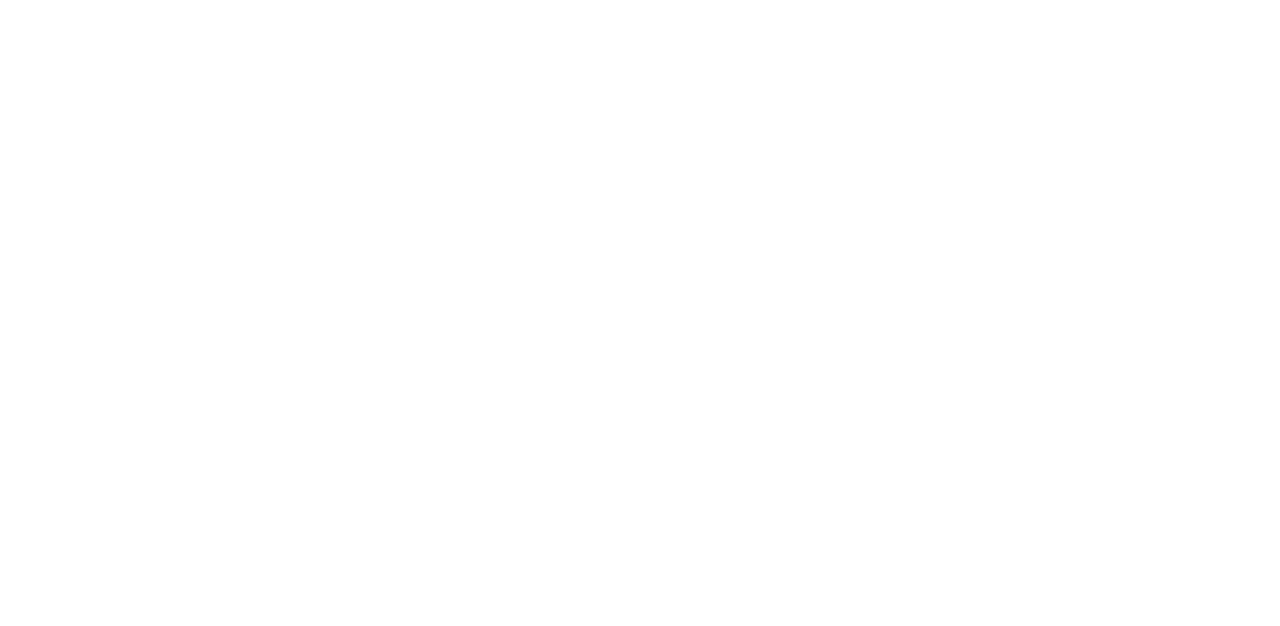
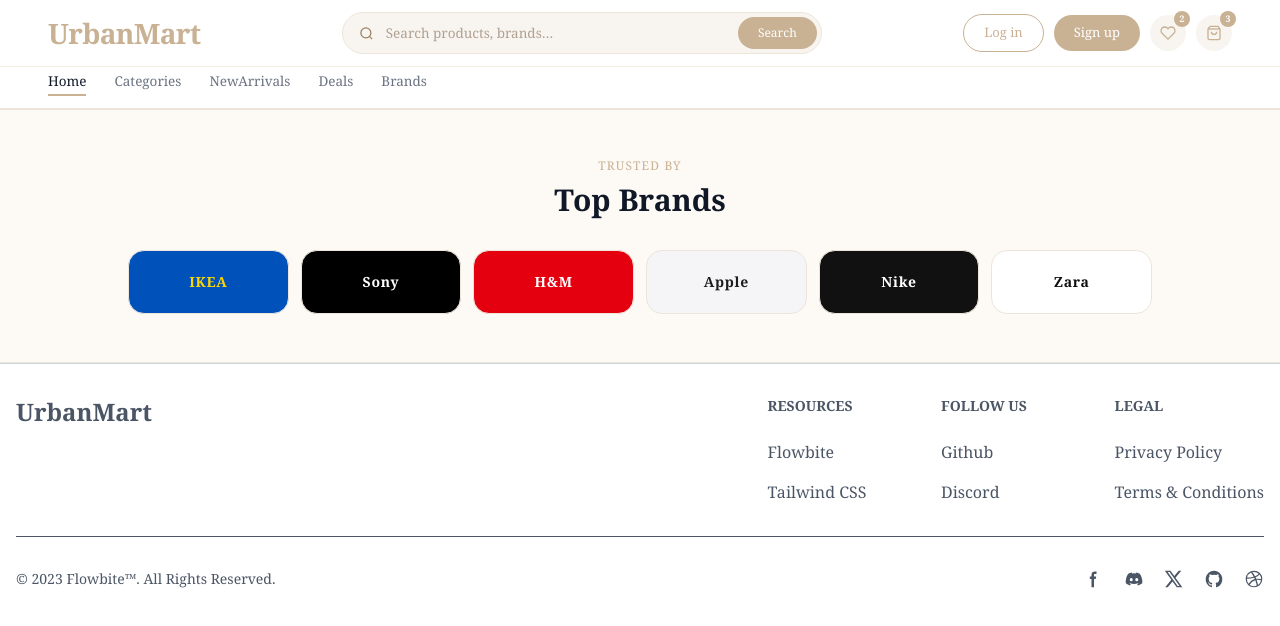
Before and after one commit to Officialakshat/react-Ecommerce, a React (Vite) app in the folder UrbanMart/: page /brands in a window 1280 px wide. Before the commit this address had no page. Shown: the top 626 px of the page. Built offline with nearby package versions, Linux system fonts and the light colour scheme.

Commit message:
updated (brands component)

```diff
--- a/UrbanMart/src/App.jsx
+++ b/UrbanMart/src/App.jsx
@@ -8,6 +8,7 @@
 import { Categories } from "./pages/Category";
 import { NewArrivals } from "./pages/NewArrivals";
 import { BestDeals } from "./pages/BestDeals";
+import { Brands } from "./pages/Brands";
 
 function App() {
   return (
@@ -20,7 +21,7 @@
           <Route path="newArrivals" element={<NewArrivals />} />
           <Route path="bestDeals" element={<BestDeals />} />
           <Route path="cart" element={<Cart />} />
-
+          <Route path="brands" element={<Brands />} />
           {/* <Route path="product/:id" element={<ProductDetails />} /> */}
 
           <Route path="checkout" element={<Checkout />} />
--- a/UrbanMart/src/components/Header.jsx
+++ b/UrbanMart/src/components/Header.jsx
@@ -7,7 +7,6 @@
   { name: "NewArrivals", path: "/newArrivals" },
   { name: "Deals", path: "/bestDeals" },
   { name: "Brands", path: "/brands" },
-  { name: "About", path: "/about" },
 ];
 
 export default function Navbar() {
--- /dev/null
+++ b/UrbanMart/src/pages/Brands.jsx
@@ -0,0 +1,37 @@
+const brands = [
+  { name: "IKEA", bg: "#0051BA", text: "#FFD700" },
+  { name: "Sony", bg: "#000", text: "#fff" },
+  { name: "H&M", bg: "#E50010", text: "#fff" },
+  { name: "Apple", bg: "#f5f5f7", text: "#1d1d1f" },
+  { name: "Nike", bg: "#111", text: "#fff" },
+  { name: "Zara", bg: "#fff", text: "#111" },
+];
+export function Brands() {
+  return (
+    <section className="bg-[#fdf9f5] py-12 px-5 sm:px-8 lg:px-12 border-y border-[#ede5da]">
+      <div className="max-w-5xl mx-auto">
+        <p className="text-center text-xs font-medium tracking-widest text-[#C9B194] uppercase mb-2">
+          Trusted By
+        </p>
+        <h2
+          className="text-center text-2xl sm:text-3xl font-bold text-gray-900 mb-8"
+          style={{ fontFamily: "'Cormorant Garamond', Georgia, serif" }}
+        >
+          Top Brands
+        </h2>
+
+        <div className="grid grid-cols-3 sm:grid-cols-6 gap-3">
+          {brands.map(({ name, bg, text }) => (
+            <div
+              key={name}
+              className="flex items-center justify-center h-16 py-6 rounded-2xl border border-[#ede5da] hover:scale-105 hover:shadow-md transition-all duration-200 cursor-pointer font-bold text-sm tracking-wider"
+              style={{ background: bg, color: text }}
+            >
+              {name}
+            </div>
+          ))}
+        </div>
+      </div>
+    </section>
+  );
+}
```
